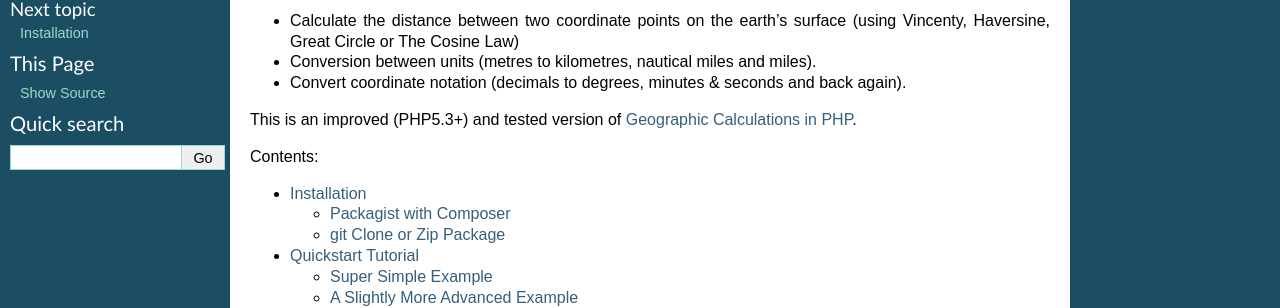
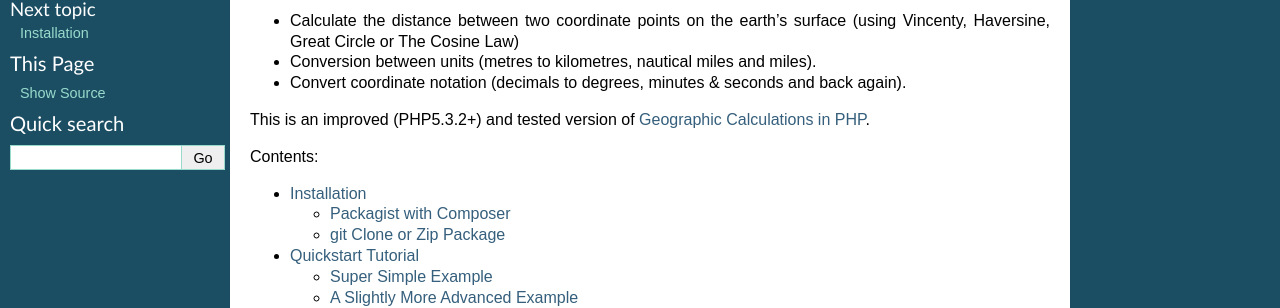
Before and after one commit to treffynnon/Navigator, a Sphinx documentation site: the page built from docs/index.rst, in a window 1280 px wide. Shown: the part 118-426 px from the top of the page. Built offline with Sphinx 7.4.7, drawn with Linux system fonts in a browser that asks for light colours.

```diff
--- a/docs/coordinates.rst
+++ b/docs/coordinates.rst
@@ -1,7 +1,7 @@
 Coordinates
 ===========
 
-The coordinate class must be combined with :doc:`<latlong>` to create a point on the celestial bodies surfaces (most commonly this is the Earth). It handles the storage of a supplied coordinate value and its conversion to radians for internal use by :doc:`<coordinates>`.
+The coordinate class must be combined with :doc:`LatLong <latlong>` to create a point on the celestial bodies surfaces (most commonly this is the Earth). It handles the storage of a supplied coordinate value and its conversion to radians for internal use by :doc:`Calculators <distance>`.
 
 This scheme makes it easy to supply a custom coordinate parser or specify whether to use `Decimal` or `Degrees Minutes Seconds` notation from the standard set of parsers::
 
--- a/docs/index.rst
+++ b/docs/index.rst
@@ -7,7 +7,7 @@ A PHP library for geographic calculations:
 * Conversion between units (metres to kilometres, nautical miles and miles).
 * Convert coordinate notation (decimals to degrees, minutes & seconds and back again).
 
-This is an improved (PHP5.3+) and tested version of `Geographic Calculations in PHP`_.
+This is an improved (PHP5.3.2+) and tested version of `Geographic Calculations in PHP`_.
 
 Contents:
 
```
